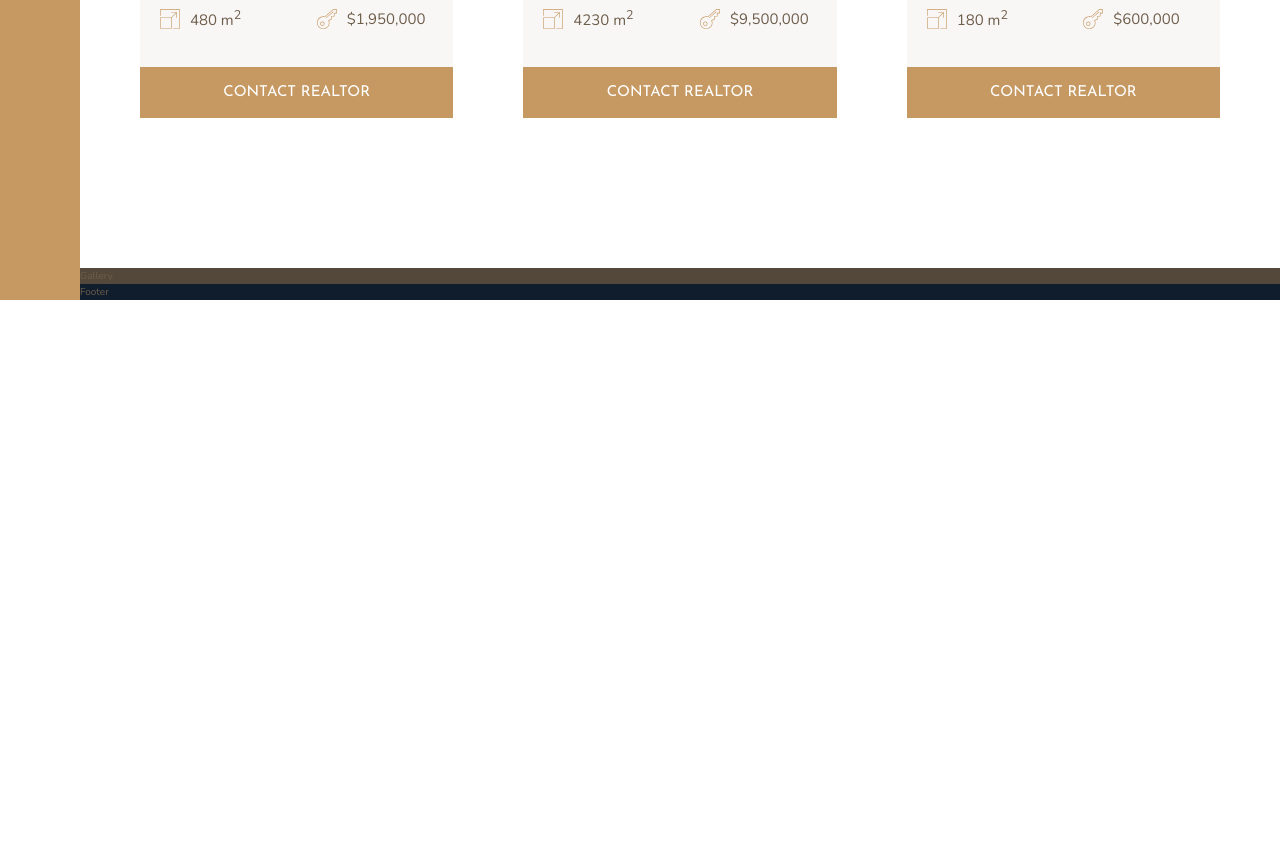
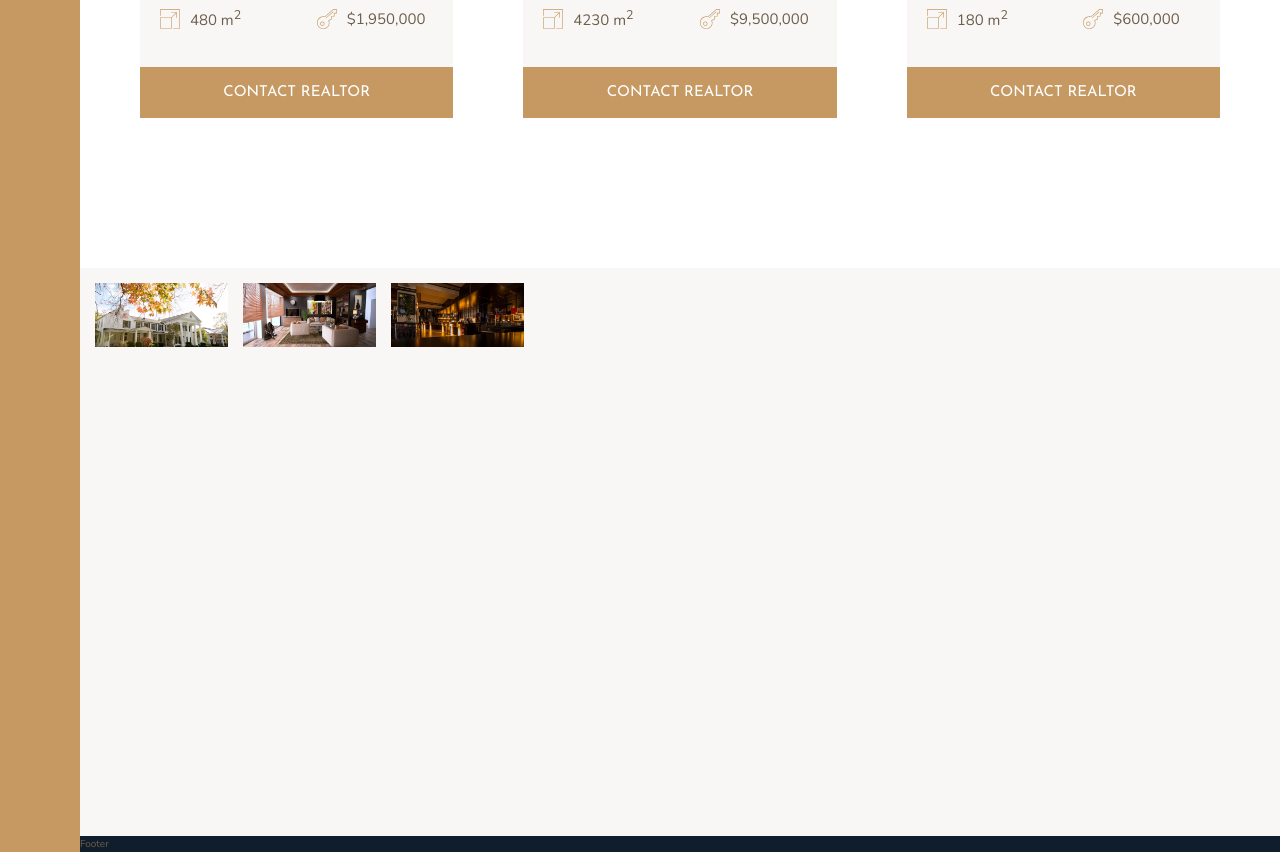
Before and after one commit to dmcheremisin/advanced-css-and-sass, a website: page Nexter/index.html in a window 1280 px wide. Shown: the part 2804-3656 px from the top of the page. Before the commit the page ends 3104 px from the top, so only its background shows below. Drawn offline with nearby package versions, Linux system fonts and the light colour scheme.

Commit message:
Nexter: gallery section

```diff
--- a/Nexter/index.html
+++ b/Nexter/index.html
@@ -287,7 +287,16 @@
         </section>
 
         <section class="gallery">
-            Gallery
+            <figure class="gallery__item gallery__item--1">
+                <img src="img/gal-1.jpeg" alt="Gallery image 1" class="gallery__img">
+            </figure>
+            <figure class="gallery__item gallery__item--2">
+                <img src="img/gal-2.jpeg" alt="Gallery image 2" class="gallery__img">
+            </figure>
+            <figure class="gallery__item gallery__item--3">
+                <img src="img/gal-3.jpeg" alt="Gallery image 3" class="gallery__img">
+            </figure>
+
         </section>
 
         <footer class="footer">
--- a/Nexter/sass/_gallery.scss
+++ b/Nexter/sass/_gallery.scss
@@ -1,4 +1,25 @@
 .gallery {
-  background-color: $color-grey-dark-1;
+  background-color: $color-grey-light-1;
   grid-column: full-start / full-end;
+
+  display: grid;
+  grid-template-columns: repeat(8, 1fr);
+  grid-template-rows: repeat(7, 5vw);
+  grid-gap: 1.5rem;
+  padding: 1.5rem;
+
+  &__item {
+
+    &__1 {
+      grid-row: 1 / span 2;
+      grid-column: 1 / span 2;
+    }
+  }
+
+  &__img {
+    width: 100%;
+    height: 100%;
+    object-fit: cover;
+    display: block;
+  }
 }
```
Also changed, not shown: Nexter/css/style.css.
